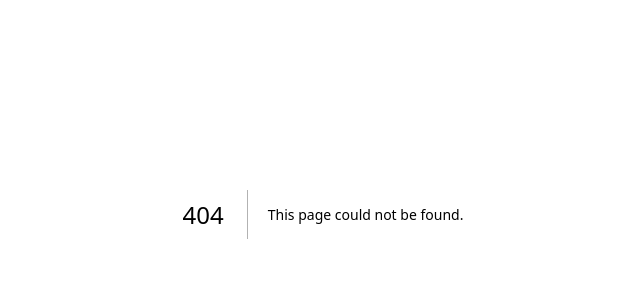
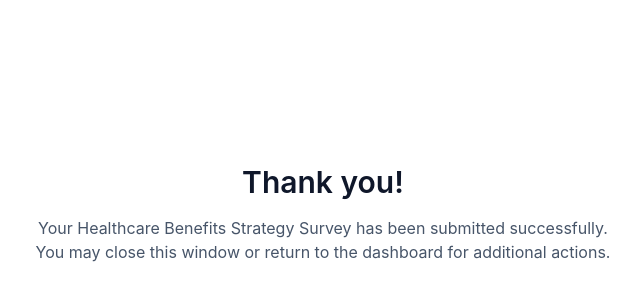
Before and after one commit to becastil/survey-web-app, a Next.js app: page /survey/complete in a window 1280 px wide. Before the commit this address had no page. Shown: the part 186-486 px from the top of the page, without its empty margins (317-957 px from the left). Built offline with nearby package versions, Linux system fonts and the light colour scheme.

Commit message:
Add survey completion page

```diff
--- /dev/null
+++ b/app/survey/complete/page.tsx
@@ -0,0 +1,12 @@
+export default function SurveyCompletePage() {
+  return (
+    <main className="flex min-h-screen flex-col items-center justify-center bg-white px-6 py-12 text-center">
+      <div className="max-w-xl space-y-4">
+        <h1 className="text-3xl font-semibold text-slate-900">Thank you!</h1>
+        <p className="text-slate-600">
+          Your Healthcare Benefits Strategy Survey has been submitted successfully. You may close this window or return to the dashboard for additional actions.
+        </p>
+      </div>
+    </main>
+  );
+}
```
